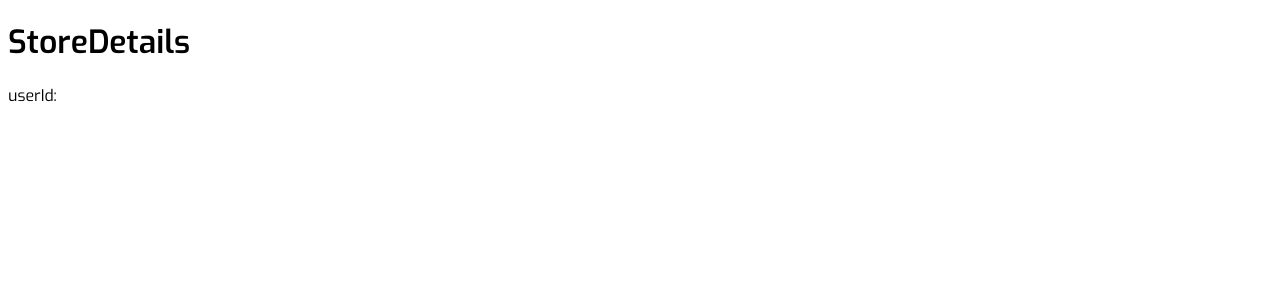
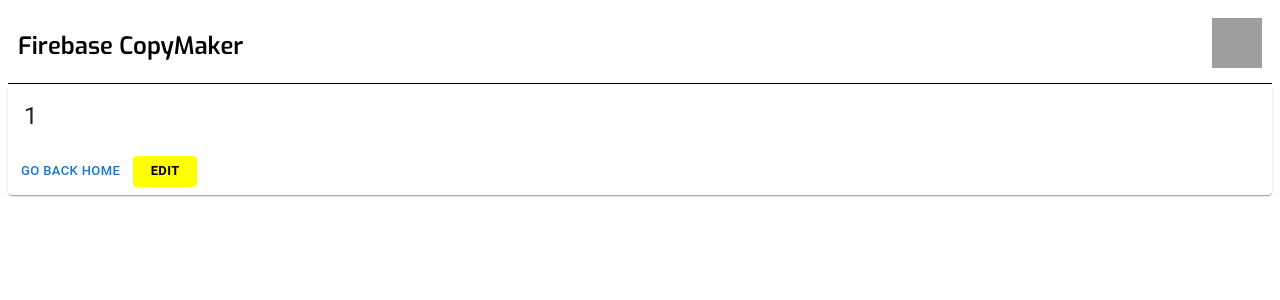
Before and after one commit to TuMandado/FirestoreCopyMaker, a React (Create React App) app: page /store/1 in a window 1280 px wide. Shown: the top 300 px of the page. Built offline with nearby package versions, Linux system fonts and the light colour scheme; no server answers; the database is empty; grey boxes are pictures that could not be loaded.

Commit message:
details page done

```diff
--- a/src/App.js
+++ b/src/App.js
@@ -4,15 +4,19 @@
 import ButtonsActions from "./components/ButtonsActions";
 import Home from "./pages/Home";
 import StoreDetails from "./pages/StoreDetails";
+import EditStore from "./pages/EditStore";
+import CreateNewStore from "./pages/CreateNewStore";
 import { BrowserRouter as Router, Route, Routes } from "react-router-dom";
 import { setCollections, setDatabases, setLoading } from "./store/actions";
 import { useDispatch, useSelector } from "react-redux";
 import { getCollections, editCollections } from "./firebase/collection";
+import { getAllDatabasesConfigurations } from "./firebase/database";
 import "./App.css";
 
 function App() {
   // Get info from collections when the app is loaded.
   const dispatch = useDispatch();
+
   var collections = useSelector((state) => state.collections);
   var databases = useSelector((state) => state.databases);
   var isLoading = useSelector((state) => state.isLoading);
@@ -21,9 +25,12 @@
     getCollections().then((collections) => {
       dispatch(setCollections(collections));
     });
+    getAllDatabasesConfigurations().then((databases) => {
+      dispatch(setDatabases(databases));
+    });
   }, []);
 
-  // When collections are not null, isLoading is false, and the app is loaded
+  // When collections and databases are not null, set isLoading to false.
   useEffect(() => {
     if (collections && isLoading) {
       dispatch(setLoading(false));
@@ -47,6 +54,8 @@
           <Routes>
             <Route exact path="/" element={<Home />} />
             <Route path="/store/:storeId" element={<StoreDetails />} />
+            <Route path="/edit/:storeId" element={<EditStore />} />
+            <Route path="/create" element={<CreateNewStore />} />
           </Routes>
         </Router>
       </div>
--- a/src/components/DatabaseList.js
+++ b/src/components/DatabaseList.js
@@ -80,7 +80,8 @@
               edge="end"
               aria-label="info"
               onClick={() => {
-                alert(`${database.uid}`);
+                // Redirect to the database details page.
+                window.location.href = `/store/${database.uid}`;
               }}
             >
               <InfoIcon />
--- a/src/firebase/database.js
+++ b/src/firebase/database.js
@@ -7,6 +7,7 @@
   getDoc,
   getDocs,
   collection,
+  updateDoc
 } from "firebase/firestore";
 
 // The database format is:
@@ -89,3 +90,14 @@
   });
   return array;
 }
+
+// export async function editProduct(uid, data) {
+//   await updateDoc(doc(db, collectionRef, uid), data);
+// }
+
+export async function editDatabaseConfigurations(uid, data) {
+  await updateDoc(
+    doc(defaultDb, "Databases Configurations", uid),
+    data
+  );
+}
--- /dev/null
+++ b/src/pages/CreateNewStore.js
@@ -0,0 +1,9 @@
+import React from 'react'
+
+function CreateNewStore() {
+  return (
+    <div>CreateNewStore</div>
+  )
+}
+
+export default CreateNewStore
--- /dev/null
+++ b/src/pages/EditStore.js
@@ -0,0 +1,9 @@
+import React from 'react'
+
+function EditStore() {
+  return (
+    <div>EditStore</div>
+  )
+}
+
+export default EditStore
--- a/src/pages/StoreDetails.js
+++ b/src/pages/StoreDetails.js
@@ -1,14 +1,129 @@
-import React from "react";
+import React, { useEffect } from "react";
 import { useParams } from "react-router";
+import Box from "@mui/material/Box";
+import Card from "@mui/material/Card";
+import CardActions from "@mui/material/CardActions";
+import CardContent from "@mui/material/CardContent";
+import Button from "@mui/material/Button";
+import Typography from "@mui/material/Typography";
+import { useSelector } from "react-redux";
+import Header from "../components/Header";
 
-function StoreDetails() {
-  const uid = useParams().userId;
-  return (
-    <div>
-        <h1>StoreDetails</h1>
-        <p>userId: {uid}</p>
-    </div>
+const bull = (
+  <Box
+    component="span"
+    sx={{ display: "inline-block", mx: "2px", transform: "scale(0.8)" }}
+  >
+    •
+  </Box>
+);
+
+// The database format is:
+// {
+// uid: "random name",
+// firebaseConfig: {
+//   apiKey: "",
+//   appId: "",
+//   authDomain: "",
+//   measurementId: "",
+//   messagingSenderId: "",
+//   projectId: "",
+//   storageBucket: "",
+//   },
+export default function StoreDetails() {
+  const params = useParams();
+  const storeId = useParams().storeId;
+  const isLoading = useSelector((state) => state.isLoading);
+  const databases = useSelector((state) => state.databases);
+  const [firebaseConfig, setFirebaseConfig] = React.useState({});
+
+  useEffect(() => {
+    if (databases && databases.length > 0) {
+      console.log("databases", databases);
+      const store = databases.find((store) => store.uid == storeId);
+      console.log(store);
+      setFirebaseConfig(store.firebaseConfig);
+    }
+  }, [databases]);
+
+  // If the database is loading, show a loading message.
+  try {
+    return (
+      <div>
+        <Header />
+        <Card>
+          <CardContent>
+            <Typography variant="h5" component="h2">
+              {storeId.toUpperCase()}
+            </Typography>
+            <Typography variant="body2" component="p">
+              {firebaseConfig.apiKey}
+            </Typography>
+            <Typography variant="body2" component="p">
+              {firebaseConfig.appId}
+            </Typography>
+            <Typography variant="body2" component="p">
+              {firebaseConfig.authDomain}
+            </Typography>
+            <Typography variant="body2" component="p">
+              {firebaseConfig.measurementId}
+            </Typography>
+            <Typography variant="body2" component="p">
+              {firebaseConfig.messagingSenderId}
+            </Typography>
+            <Typography variant="body2" component="p">
+              {firebaseConfig.projectId}
+            </Typography>
+            <Typography variant="body2" component="p">
+              {firebaseConfig.storageBucket}
+            </Typography>
+          </CardContent>
+          <CardActions>
+            <Button
+              onClick={() => {
+                // Go to th homepage
+                window.location.href = "/";
+              }}
+              size="small"
+            >
+              Go back home
+            </Button>
+            <Button
+              style={{
+                backgroundColor: "yellow",
+                color: "black",
+                fontWeight: "bold",
+              }}
+              onClick={() => {
+                // Go to the edit store page
+                window.location.href = `/edit/${storeId}`;
+              }}
+              size="small"
+            >
+              Edit
+            </Button>
+          </CardActions>
+        </Card>
+      </div>
     );
+  } catch (error) {
+    console.log("error :", error);
+    return (
+      <div>
+        <Header />
+        <Box
+          sx={{
+            display: "flex",
+            justifyContent: "center",
+            alignItems: "center",
+            height: "100vh",
+          }}
+        >
+          <Typography variant="h5" component="h2">
+            Loading...
+          </Typography>
+        </Box>
+      </div>
+    );
+  }
 }
-
-export default StoreDetails;
```
